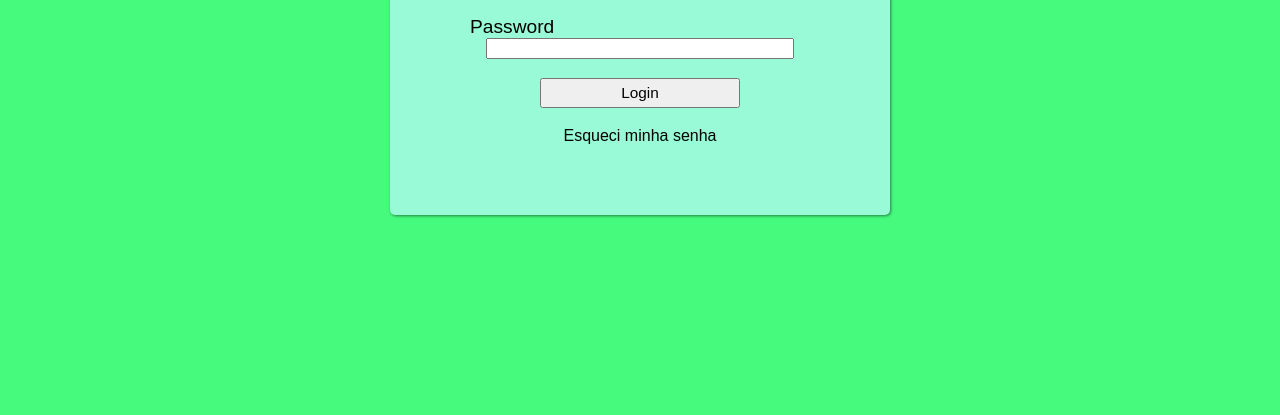
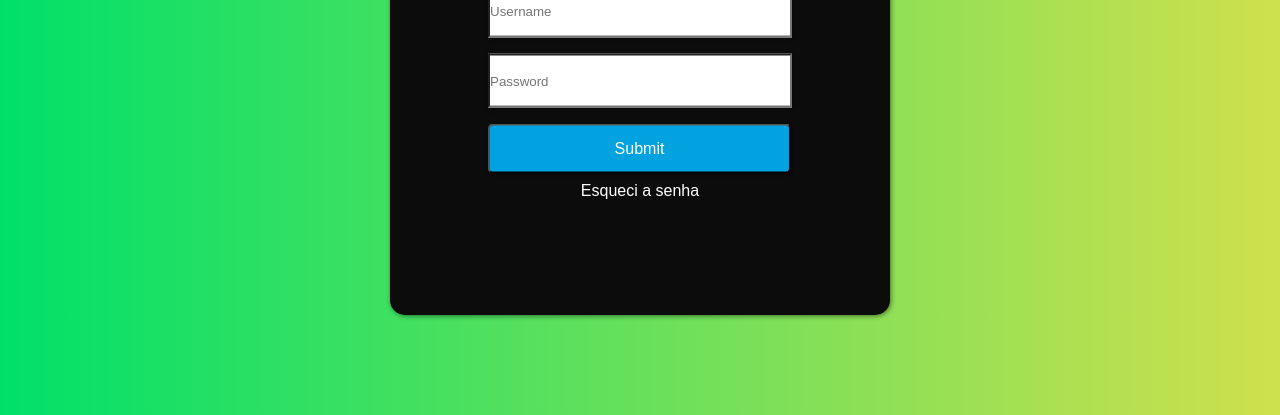
Before and after one commit to TarcisioCorrea/loginSimples, a plain HTML site: page index.html in a window 1280 px wide. Shown: the part 385-800 px from the top of the page. Drawn offline with Linux system fonts and the light colour scheme.

Commit message:
Tela de login melhorada

```diff
--- a/index.html
+++ b/index.html
@@ -8,16 +8,15 @@
 </head>
 <body>
     <main>
-        <h1>Login</h1>
-        <p class="log"><label for="name">Username</label><br>
-            <input type="text" name="name" id="name">
-        </p>
-        <p class="log">
-            <label for="password">Password</label><br>
-            <input type="password" name="password" id="password">
-        </p>
-        <p><input type="submit" value="Login" id="blogin"></p>
-        <p class="forgot"><a href="#">Esqueci minha senha</a></p>
+        <div>
+            <h1>Login</h1>
+            <input type="text" placeholder="Username">
+            <br>
+            <input type="password" placeholder="Password">
+            <br>
+            <input type="submit" class="submit">
+            <p><a href="#">Esqueci a senha</a></p>
+        </div>
     </main>
 </body>
 </html>
--- a/style.css
+++ b/style.css
@@ -1,78 +1,73 @@
 *{
     font-family: Arial, Helvetica, sans-serif;
+    margin: 0px;
+    padding: 0px;
 }
 
 :root{
-    --cor0: #99FAD8;
-    --cor1: #46FA7E;
+    --cor1:#00E069;
+    --cor2:#CFE04D;
+    --cor3:#00A3E0;
 }
 
 body{
-    background-color: var(--cor1);
+    background-image: linear-gradient(to right, var(--cor1), var(--cor2));
 }
 
 main{
-    background-color: var(--cor0);
+    color: white;
+    background-color: rgb(12, 12, 12);
     width: 500px;
-    height: 400px;
-    border-radius: 5px;
+    height: 500px;
+    margin: auto;
+    margin-top: 200px;
+    border-radius: 15px;
+    box-shadow: 1px 1px 5px rgba(0, 0, 0, 0.507);
+    position: relative;
+}
+
+div{
     position: absolute;
     left: 50%;
     top: 50%;
     transform: translate(-50%, -50%);
-    box-shadow: 1px 1px 3px rgba(0, 0, 0, 0.479);
 }
 
-main h1{
-    padding: 20px 50px;
+div h1{
     font-size: 2.5em;
 }
 
-main p{
-    font-size: 1.2em;
+input{
+    height: 50px;
+    width: 300px;
+    margin: 8px;
+    box-shadow: 1px 1px 5px rgba(0, 0, 0, 0.479);
 }
 
-label{
-    margin-left: 80px;
+input.submit{
+    background-color: var(--cor3);
+    color: white;
+    font-size: 1em;
+    border-radius: 5px;
+    cursor: pointer;
+    width: 303px;
+    box-shadow: 1px 1px 3px rgba(0, 0, 0, 0.493);
 }
 
-input#name{
-    display: block;
-    margin: auto;
-    width: 300px;
+input.submit:hover{
+    background-color: #004b66;
 }
 
-input#password{
-    display: block;
-    margin: auto;
-    width: 300px;
+div p{
+    text-align: center;
+    font-size: 1em;
 }
 
-input#blogin{
-    display: block;
-    margin: auto;
-    width: 200px;
-    height: 30px;
-    font-size: 0.8em;
-    cursor: pointer;
-}
-
-#blogin:hover{
-    background-color: var(--cor1);
+div p > a{
     color: white;
-}
-
-p.forgot{
-    font-size: 1em;
-    text-align: center;
-}
-
-
-a{
-    color: black;
     text-decoration: none;
 }
 
-a:hover{
+div p > a:hover{
     text-decoration: underline;
 }
```
